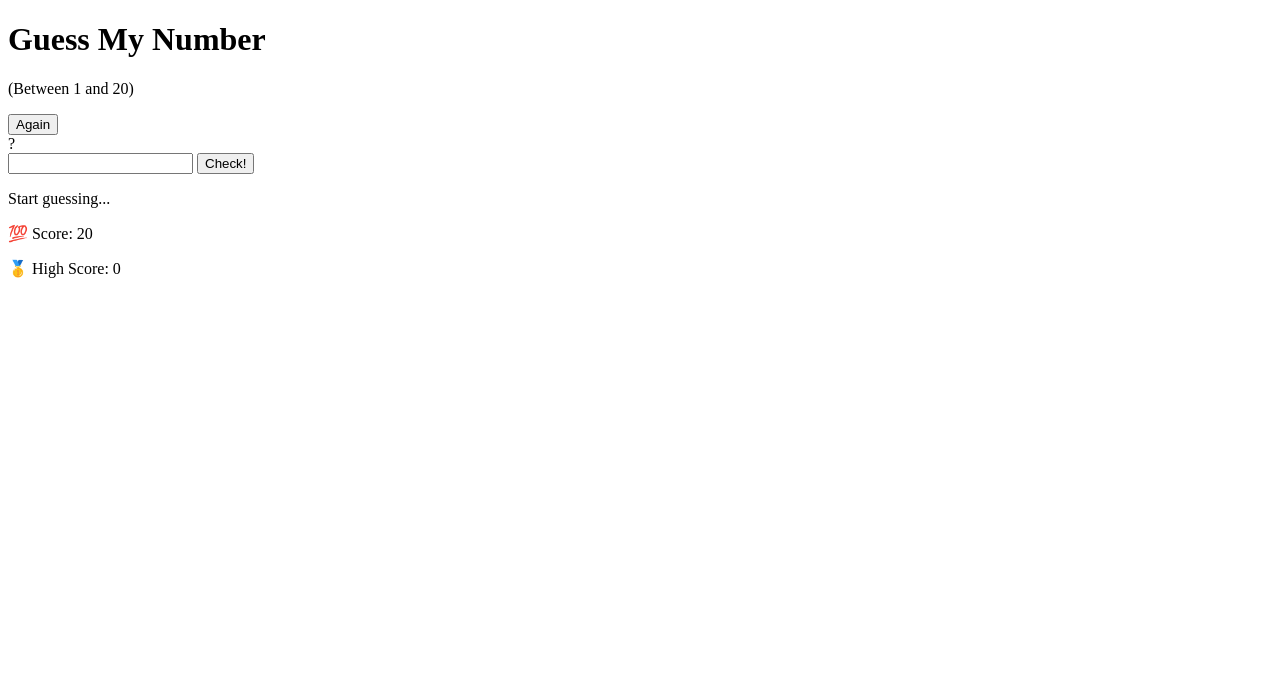
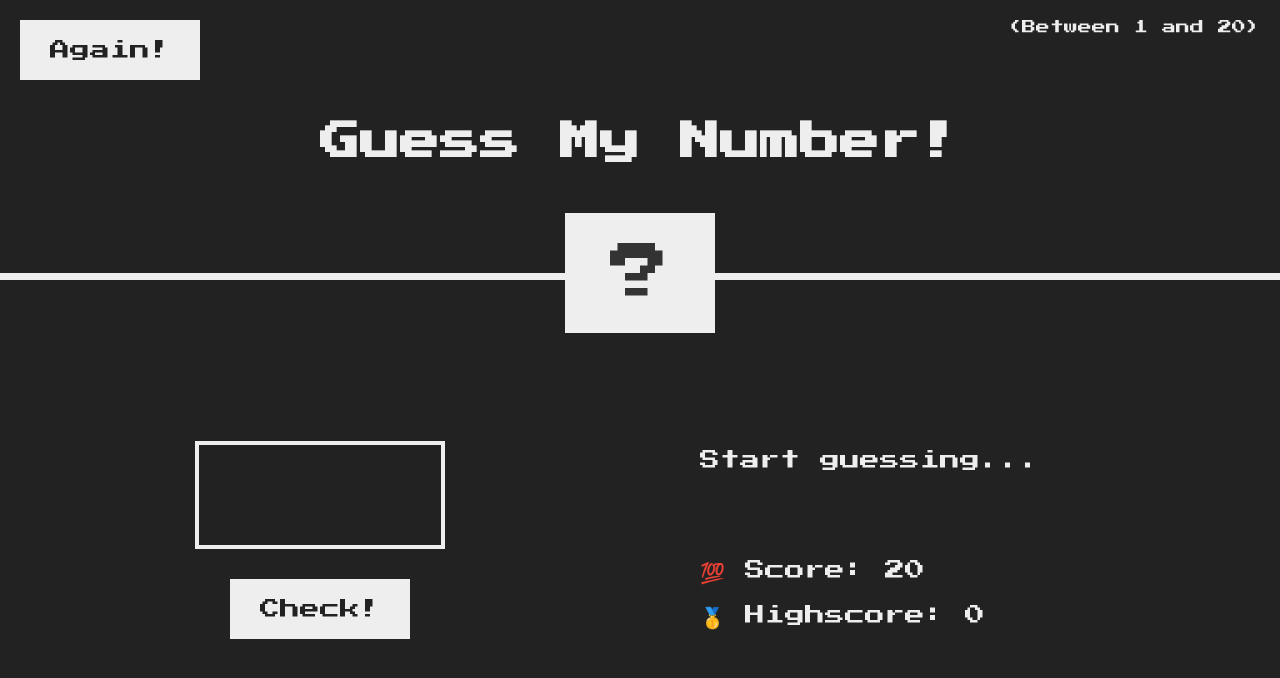
Before and after one commit to birukjira/guess-my-number, a plain HTML site: page index.html in a window 1280 px wide. Drawn offline with Linux system fonts and the light colour scheme.

Commit message:
Css part completed

```diff
--- a/index.html
+++ b/index.html
@@ -14,21 +14,24 @@
   </head>
   <body>
     <header>
-      <h1>Guess My Number</h1>
-      <p>(Between 1 and 20)</p>
-      <button>Again</button>
-      <div>?</div>
+      <h1>Guess My Number!</h1>
+      <p class="between">(Between 1 and 20)</p>
+      <button class="btn again">Again!</button>
+      <div class="number">?</div>
     </header>
     <main>
-      <section>
-        <input type="number" />
-        <button>Check!</button>
+      <section class="left">
+        <input type="number" class="guess" />
+        <button class="btn check">Check!</button>
       </section>
-      <section>
-        <p>Start guessing...</p>
-        <p>💯 Score: 20</p>
-        <p>🥇 High Score: 0</p>
+      <section class="right">
+        <p class="message">Start guessing...</p>
+        <p class="label-score">💯 Score: <span class="score">20</span></p>
+        <p class="label-highscore">
+          🥇 Highscore: <span class="highscore">0</span>
+        </p>
       </section>
     </main>
+    <script src="script.js"></script>
   </body>
 </html>
--- a/style.css
+++ b/style.css
@@ -0,0 +1,119 @@
+@import url("https://fonts.googleapis.com/css?family=Press+Start+2P&display=swap");
+
+* {
+  margin: 0;
+  padding: 0;
+  box-sizing: inherit;
+}
+
+html {
+  font-size: 62.5%;
+  box-sizing: border-box;
+}
+
+body {
+  font-family: "Press Start 2P", sans-serif;
+  color: #eee;
+  background-color: #222;
+  /* background-color: #60b347; */
+}
+
+/* LAYOUT */
+header {
+  position: relative;
+  height: 35vh;
+  border-bottom: 7px solid #eee;
+}
+
+main {
+  height: 65vh;
+  color: #eee;
+  display: flex;
+  align-items: center;
+  justify-content: space-around;
+}
+
+.left {
+  width: 52rem;
+  display: flex;
+  flex-direction: column;
+  align-items: center;
+}
+
+.right {
+  width: 52rem;
+  font-size: 2rem;
+}
+
+/* ELEMENTS STYLE */
+h1 {
+  font-size: 4rem;
+  text-align: center;
+  position: absolute;
+  width: 100%;
+  top: 52%;
+  left: 50%;
+  transform: translate(-50%, -50%);
+}
+
+.number {
+  background: #eee;
+  color: #333;
+  font-size: 6rem;
+  width: 15rem;
+  padding: 3rem 0rem;
+  text-align: center;
+  position: absolute;
+  bottom: 0;
+  left: 50%;
+  transform: translate(-50%, 50%);
+}
+
+.between {
+  font-size: 1.4rem;
+  position: absolute;
+  top: 2rem;
+  right: 2rem;
+}
+
+.again {
+  position: absolute;
+  top: 2rem;
+  left: 2rem;
+}
+
+.guess {
+  background: none;
+  border: 4px solid #eee;
+  font-family: inherit;
+  color: inherit;
+  font-size: 5rem;
+  padding: 2.5rem;
+  width: 25rem;
+  text-align: center;
+  display: block;
+  margin-bottom: 3rem;
+}
+
+.btn {
+  border: none;
+  background-color: #eee;
+  color: #222;
+  font-size: 2rem;
+  font-family: inherit;
+  padding: 2rem 3rem;
+  cursor: pointer;
+}
+
+.btn:hover {
+  background-color: #ccc;
+}
+
+.message {
+  margin-bottom: 8rem;
+  height: 3rem;
+}
+
+.label-score {
+  margin-bottom: 2rem;
+}
```
